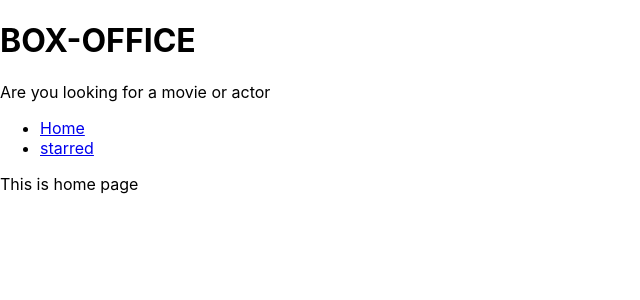
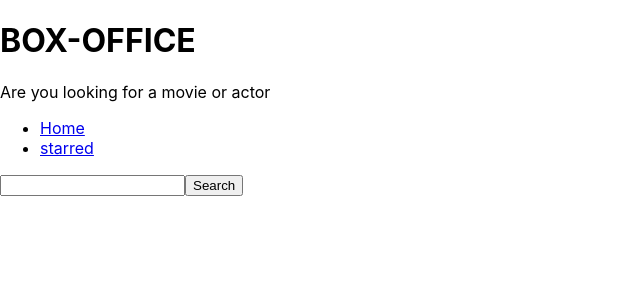
Before and after one commit to gaganverma01/box-office, a React (Create React App) app: page / in a window 1280 px wide. Shown: the top 300 px of the page, without its empty margins (0-640 px from the left). Built offline with nearby package versions, Linux system fonts and the light colour scheme.

Commit message:
created input and fetch results from tvmaze api

```diff
--- a/src/Pages/Home.js
+++ b/src/Pages/Home.js
@@ -1,8 +1,42 @@
-import React from 'react';
+import React, { useState } from 'react';
 import MainPageLayout from '../components/MainPageLayout';
 
 const Home = () => {
-  return <MainPageLayout>This is home page</MainPageLayout>;
+  const [input, setInput] = useState('');
+
+  const onInputChange = ev => {
+    setInput(ev.target.value);
+  };
+
+  const onSearch = () => {
+    fetch(`https://api.tvmaze.com/search/shows?q=${input}`)
+      .then(r => {
+        return r.json();
+      })
+      .then(result => {
+        console.log(result);
+      });
+  };
+
+  const onKeyDown = ev => {
+    if (ev.keyCode === 13) {
+      onSearch();
+    }
+  };
+
+  return (
+    <MainPageLayout>
+      <input
+        type="text"
+        onChange={onInputChange}
+        onKeyDown={onKeyDown}
+        value={input}
+      />
+      <button type="button" onClick={onSearch}>
+        Search
+      </button>
+    </MainPageLayout>
+  );
 };
 
 export default Home;
```
Also changed, not shown: 1 other file (tests, documents, lock files or other folders).
